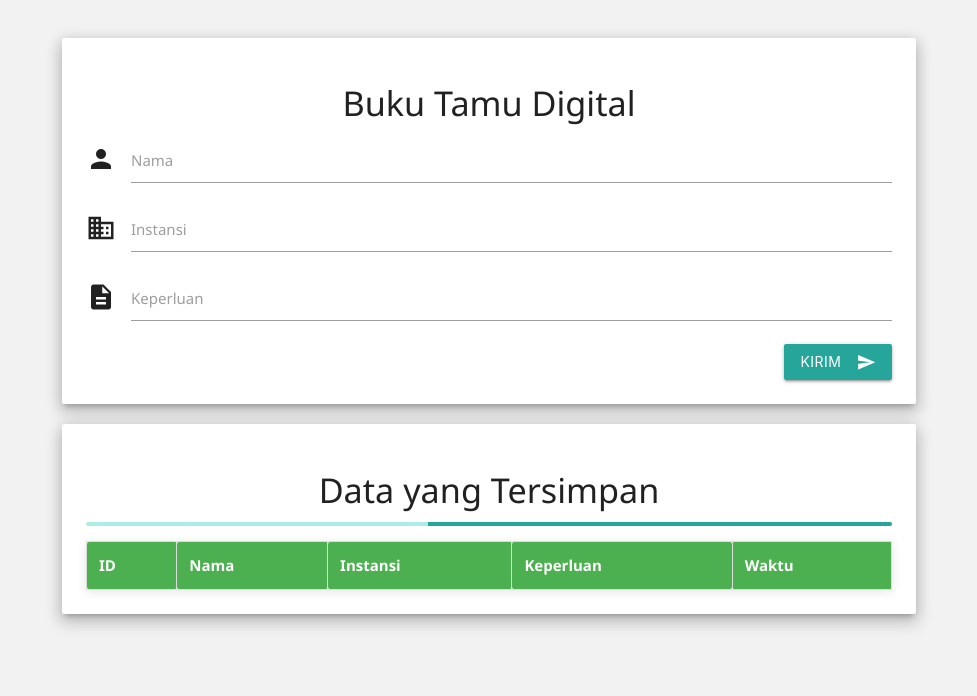
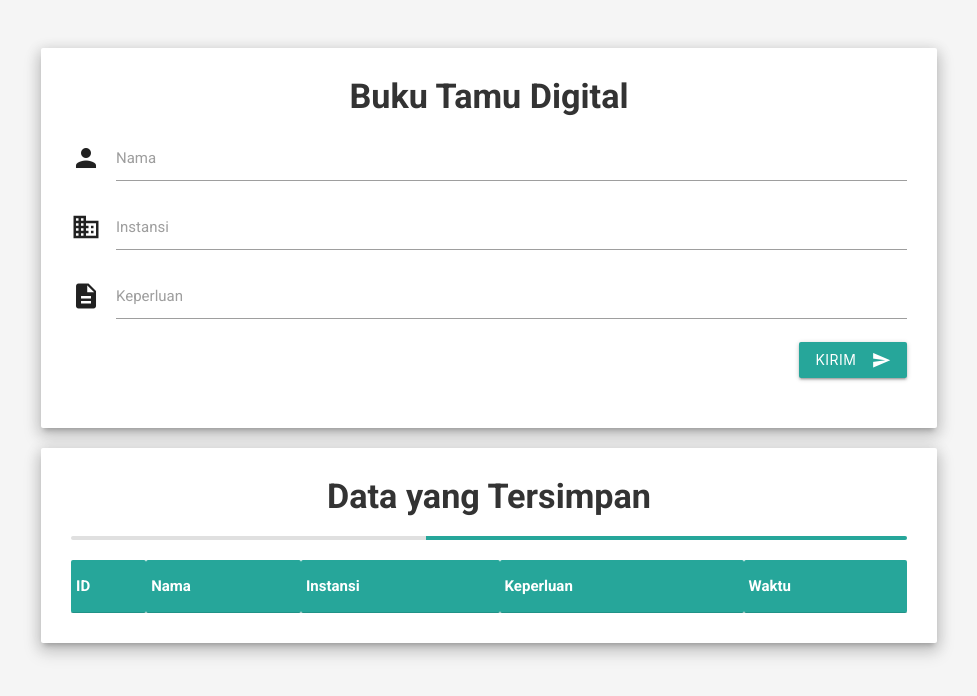
Before and after one commit to ArifRafi07/profile-4, a plain HTML site: page index.html in a window 1280 px wide. Shown: the whole page, without its empty margins (151-1128 px from the left). Drawn offline with nearby package versions, Linux system fonts and the light colour scheme.

Commit message:
Update style.css

```diff
--- a/style.css
+++ b/style.css
@@ -1,37 +1,52 @@
 body {
-  font-family: 'Segoe UI', Tahoma, Geneva, Verdana, sans-serif;
-  background-color: #f2f2f2;
+  background-color: #f5f5f5;
+  font-family: 'Roboto', sans-serif;
+  padding-top: 40px;
+}
+.container {
+  max-width: 900px;
+}
+.card-panel {
   padding: 30px;
 }
-
-h1 {
-  text-align: center;
+h4 {
+  margin-top: 0;
+  margin-bottom: 20px;
+  font-weight: 700;
   color: #333;
-  margin-bottom: 20px;
 }
-
-table {
-  width: 100%;
-  border-collapse: collapse;
-  background-color: #fff;
-  box-shadow: 0 2px 10px rgba(0,0,0,0.1);
+.input-field label {
+  color: #9e9e9e;
 }
-
-th, td {
-  padding: 12px;
-  text-align: left;
-  border: 1px solid #ddd;
+.input-field input:focus + label {
+  color: #26a69a !important;
 }
-
-th {
-  background-color: #4CAF50;
+.input-field input:focus {
+  border-bottom: 1px solid #26a69a !important;
+  box-shadow: 0 1px 0 0 #26a69a !important;
+}
+.btn {
+  background-color: #26a69a !important;
+}
+.btn:hover {
+  background-color: #00897b !important;
+}
+.clearfix {
+  clear: both;
+}
+#statusMessage {
+  margin-top: 20px;
+  font-weight: bold;
+}
+#dataTable th {
+  background-color: #26a69a;
   color: white;
 }
-
-tr:nth-child(even) {
-  background-color: #f9f9f9;
+.progress {
+  margin-top: 20px;
+  margin-bottom: 20px;
+  background-color: #e0e0e0;
 }
-
-tr:hover {
-  background-color: #f1f1f1;
+.indeterminate {
+  background-color: #26a69a;
 }
```
